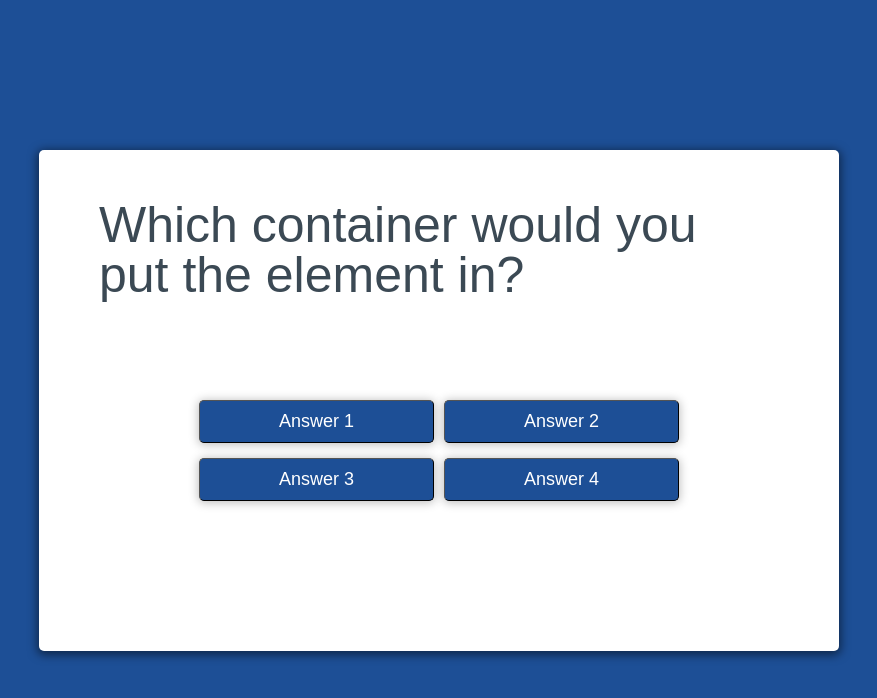
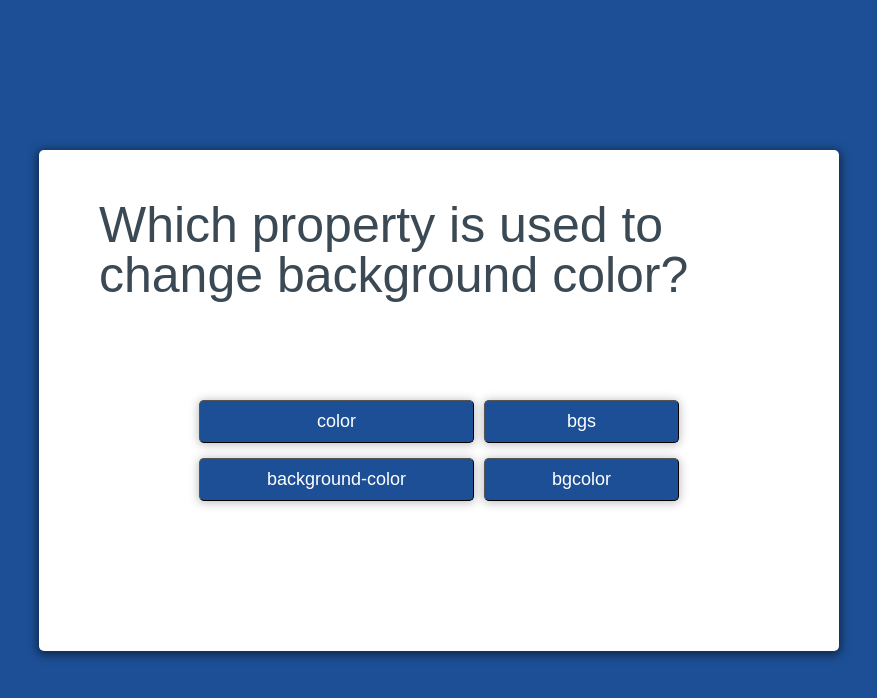
Before and after one commit to jgw10713/coding-quiz-homework, a plain HTML site: page index.html in a window 1280 px wide. Both pictures are taken after a click on the button "Start Quiz". Shown: the whole page, without its empty margins (201-1078 px from the left). Drawn offline with Linux system fonts and the light colour scheme.

Commit message:
updated question array with question/answer objects, created function to randomize question array and display it.

```diff
--- a/assets/js/script.js
+++ b/assets/js/script.js
@@ -1,108 +1,4 @@
-//Questions in an object array
-var myJSON = JSON.stringify(question);
-var question = [];
-var questionList = [
-    {
-        q : "Which container would you put the <title></title> element in?",
-        a : [
-            "<body></body>",
-            "<div></div>",
-            "<main></main>",
-            "<head></head>"
-        ]
-    },
-    {
-        q : "Question 2",
-        a : [
-            "answer 1",
-            "answer 2",
-            "answer 3",
-            "answer 4"
-        ]
 
-    },
-    {
-        q : "Question 3",
-        a : [
-            "answer 1",
-            "answer 2",
-            "answer 3",
-            "answer 4"
-        ]
-
-    },
-    {
-        q : "Question 4",
-        a : [
-            "answer 1",
-            "answer 2",
-            "answer 3",
-            "answer 4"
-        ]
-
-    },
-    {
-        q : "Question 5",
-        a : [
-            "answer 1",
-            "answer 2",
-            "answer 3",
-            "answer 4"
-        ]
-
-    },
-    {
-        q : "Question 6",
-        a : [
-            "answer 1",
-            "answer 2",
-            "answer 3",
-            "answer 4"
-        ]
-
-    },
-    {
-        q : "Question 7",
-        a : [
-            "answer 1",
-            "answer 2",
-            "answer 3",
-            "answer 4"
-        ]
-
-    },
-    {
-        q : "Question 8",
-        a : [
-            "answer 1",
-            "answer 2",
-            "answer 3",
-            "answer 4"
-        ]
-
-    },
-    {
-        q : "Question 9",
-        a : [
-            "answer 1",
-            "answer 2",
-            "answer 3",
-            "answer 4"
-        ]
-
-    },
-    {
-        q : "Question 10",
-        a : [
-            "answer 1",
-            "answer 2",
-            "answer 3",
-            "answer 4"
-        ]
-
-    },
-
-];
 
 
 
@@ -113,6 +9,11 @@ var scoresButton = document.querySelector(".scores-button");
 //other query selectors
 var questionContainer = document.querySelector("#q-a-container");
 var startMenuContainer = document.querySelector("#start-menu-container");
+var questionElement = document.querySelector("#question");
+var answerOne = document.querySelector("#choice-1");
+var answerTwo = document.querySelector("#choice-2");
+var answerThree = document.querySelector("#choice-3");
+var answerFour = document.querySelector("#choice-4");
 
 //Start quiz button event listener
 startButton.addEventListener("click", function(event) {
@@ -121,6 +22,7 @@ startButton.addEventListener("click", function(event) {
     startQuiz();
 
     console.log("did i work? yes i did")
+    console.log(questionList);
 });
 
 //check highscores button event listener
@@ -134,7 +36,135 @@ scoresButton.addEventListener("click", function(event) {
 
 
 function startQuiz() {
+
     startMenuContainer.classList.add("hide");
     questionContainer.classList.remove("hide");
 
+    nextQuestion();
+
+
+
 }
+
+function nextQuestion() {
+
+    var questionIndex = Math.floor(Math.random() * questionList.length);
+
+    questionElement.innerHTML = questionList[questionIndex].q;
+    answerOne.innerText = questionList[questionIndex].a[0];
+    answerTwo.innerText = questionList[questionIndex].a[1];
+    answerThree.innerText = questionList[questionIndex].a[2];
+    answerFour.innerText = questionList[questionIndex].a[3];
+
+
+}
+
+
+
+
+
+
+//Questions in an object array
+var randomQuestion = [];
+var questionList = [
+    {
+        q : "Which container would you put the <title></title> element in?",
+        a : [
+            "<body></body>",
+            "<div></div>",
+            "<main></main>",
+            "<head></head>"
+        ]
+    },
+    {
+        q : "What does CSS stand for?",
+        a : [
+            "Cascading Style Sheets",
+            "Concaving Style Sheets",
+            "Curriculum Style Socket",
+            "Computer Sheet Styler"
+        ]
+
+    },
+    {
+        q : "What is the first line in every index.HTML?",
+        a : [
+            "<DOCTYPE html>",
+            "!DOCTYPE html",
+            "<!DOCTYPE html>",
+            "DOCTYPE html"
+        ]
+
+    },
+    {
+        q : "What is an algorithm?",
+        a : [
+            "A list of instructions",
+            "A programming language",
+            "Computer Code",
+            "A type of bread"
+        ]
+
+    },
+    {
+        q : "Finding and fixing problems in code is known as what?",
+        a : [
+            "Automating",
+            "Programming",
+            "Faceroll",
+            "Debugging"
+        ]
+
+    },
+    {
+        q : "Which HTML tag is used to define an internal style sheet?",
+        a : [
+            "<style></style>",
+            "<script></script>",
+            "<css></css>",
+            "<div></div>"
+        ]
+
+    },
+    {
+        q : "How do you insert a comment in a CSS file?",
+        a : [
+            "/ this is a comment",
+            "// this is a comment",
+            "<!--this is a comment-->",
+            "<this is a comment>"
+        ]
+
+    },
+    {
+        q : "Which property is used to change background color?",
+        a : [
+            "color",
+            "bgs",
+            "background-color",
+            "bgcolor"
+        ]
+
+    },
+    {
+        q : "Inside which HTML element do we put the JavaScript?",
+        a : [
+            "<scripting></scripting>",
+            "<js></js>",
+            "<style></style>",
+            "<script></script>"
+        ]
+
+    },
+    {
+        q : "How do you create a Function in JavaScript?",
+        a : [
+            "function = myFunction",
+            "createFunction.myFunction",
+            "function myFunction()",
+            "function:myFunction()"
+        ]
+
+    },
+
+];
--- a/index.html
+++ b/index.html
@@ -14,7 +14,7 @@
         <main class = "card">
 
             <!--quiz home page-->
-            <section id = "start-menu-container" class = "">
+            <section id = "start-menu-container">
                 <div>
                     <h1>Coding Quiz!</h1>
                     <div id ="btn-container">
@@ -26,12 +26,12 @@
 
             <!--question and answers-->
             <section id = "q-a-container" class = "hide">
-                <div id = "question">Which container would you put the <title></title> element in?</div>
+                <div id = "question">Question</div>
                 <div id = "answers">
-                    <button class = "btn">Answer 1</button>
-                    <button class = "btn">Answer 2</button>
-                    <button class = "btn">Answer 3</button>
-                    <button class = "btn">Answer 4</button>
+                    <button class = "btn" id = "choice-1">Answer 1</button>
+                    <button class = "btn" id = "choice-2">Answer 2</button>
+                    <button class = "btn" id = "choice-3">Answer 3</button>
+                    <button class = "btn" id = "choice-4">Answer 4</button>
                 </div>
             </section>
 
```
